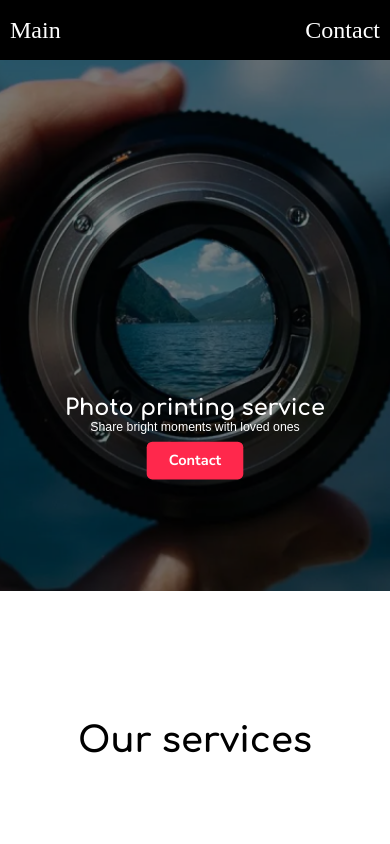
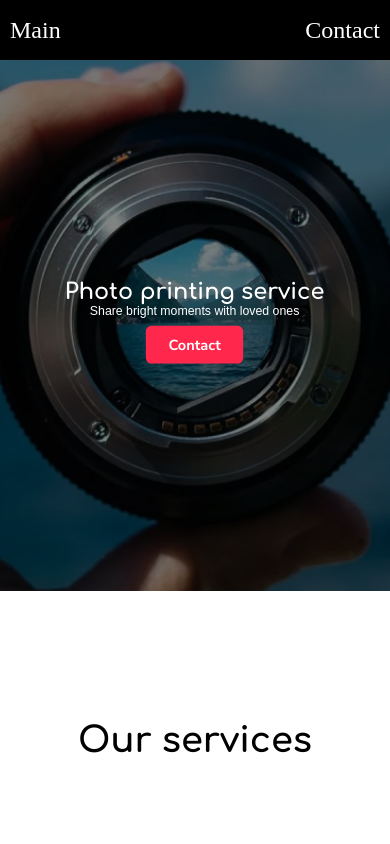
Before and after one commit to sssgen/photo-layout, a React (Create React App) app in the folder client/: page / in a window 390 px wide. Shown: the top 844 px of the page. Built offline with nearby package versions, Linux system fonts and the light colour scheme.

Commit message:
fix header

```diff
--- a/client/src/pages/Landing/Landing.scss
+++ b/client/src/pages/Landing/Landing.scss
@@ -21,14 +21,14 @@
 }
 
 .headerInfo {
-    width: 100%;
+    width: fit-content;
     height: 100%;
     margin-left: 23%;
-    padding-top: 200px;
     display: flex;
     flex-direction: column;
     flex-wrap: nowrap;
     align-items: flex-start;
+    justify-content: center;
     color: white;
     z-index: 1;
 
@@ -129,16 +129,14 @@
     .headerSlider {
         display: flex;
         justify-content: center;
+        align-items: center;
     }
 
     .headerInfo {
         display: flex;
         align-items: center;
         justify-content: center;
-        height: 50vh;
-        width: 50vh;
         margin-left: 0;
-        margin-top: 0;
         h1 {
             font-family: 'Comfortaa', sans-serif;
             font-size: 2rem;
```
